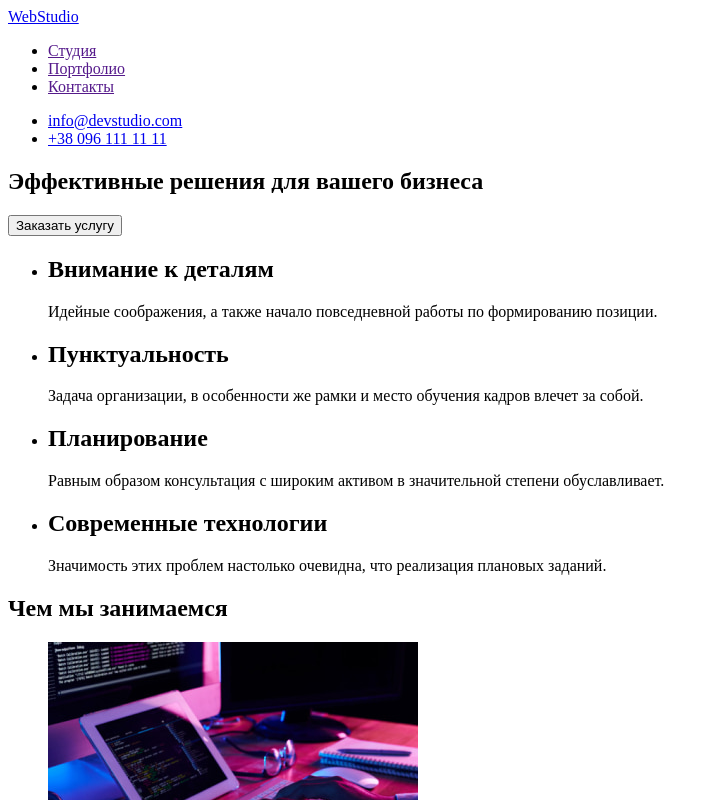
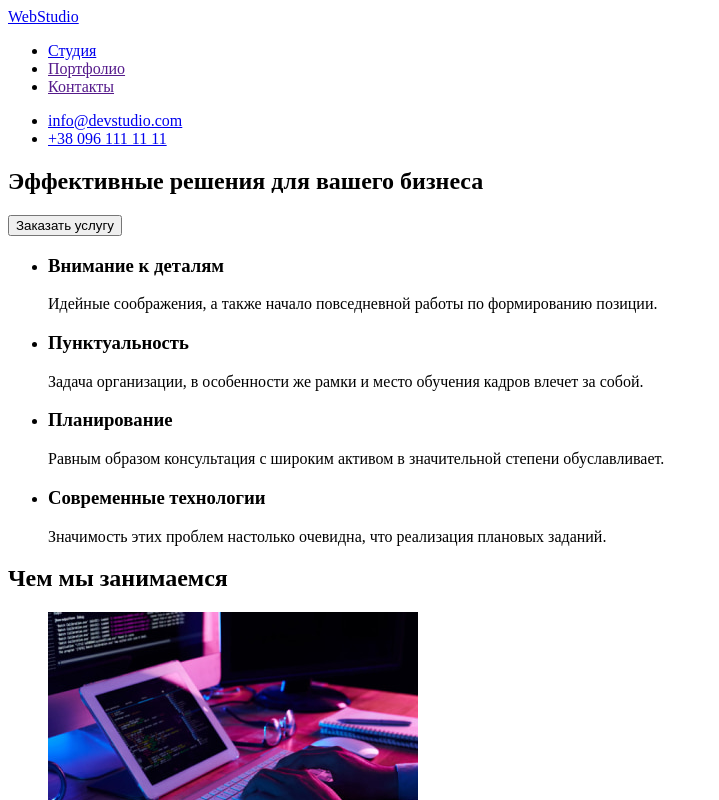
Before and after one commit to rostykwave/goit-markup-hw-01, a plain HTML site: page index.html in a window 1280 px wide. Shown: the top 800 px of the page, without its empty margins (0-719 px from the left). Drawn offline with Linux system fonts and the light colour scheme.

Commit message:
first bug fix

```diff
--- a/index.html
+++ b/index.html
@@ -11,7 +11,7 @@
      <a href="./" lang="en">WebStudio</a>
      <nav>
          <ul>
-             <li><a href="">Студия</a></li>
+             <li><a href="./">Студия</a></li>
              <li><a href="">Портфолио</a></li>
              <li><a href="">Контакты</a></li>
          </ul>
@@ -35,19 +35,19 @@
         <h2 hidden>Особенности</h2>
         <ul>
             <li>
-                <h2>Внимание к деталям</h2>
+                <h3>Внимание к деталям</h3>
                 <p>Идейные соображения, а также начало повседневной работы по формированию позиции.</p>
             </li>
             <li>
-                <h2>Пунктуальность</h2>
+                <h3>Пунктуальность</h3>
                 <p>Задача организации, в особенности же рамки и место обучения кадров влечет за собой.</p>
             </li>
             <li>
-                <h2>Планирование</h2>
+                <h3>Планирование</h3>
                 <p>Равным образом консультация с широким активом в значительной степени обуславливает.</p>
             </li>
             <li>
-                <h2>Современные технологии</h2>
+                <h3>Современные технологии</h3>
                 <p>Значимость этих проблем настолько очевидна, что реализация плановых заданий.</p>
             </li>
         </ul>
@@ -107,7 +107,7 @@
        <a href="./" lang="en">WebStudio</a>
        <address>
            <ul>
-               <li>г. Киев, пр-т Леси Украинки, 26</li>
+               <li><a href="https://goo.gl/maps/2UURq9KAm3fEJeZc8" target="_blank" rel="noopener noreferrer">г. Киев, пр-т Леси Украинки, 26</a></li>
                <li><a href="mailto:info@example.com">info@example.com</a></li>
                <li><a href="tel:+380991111111">+38 099 111 11 11</a></li>
            </ul>
```
